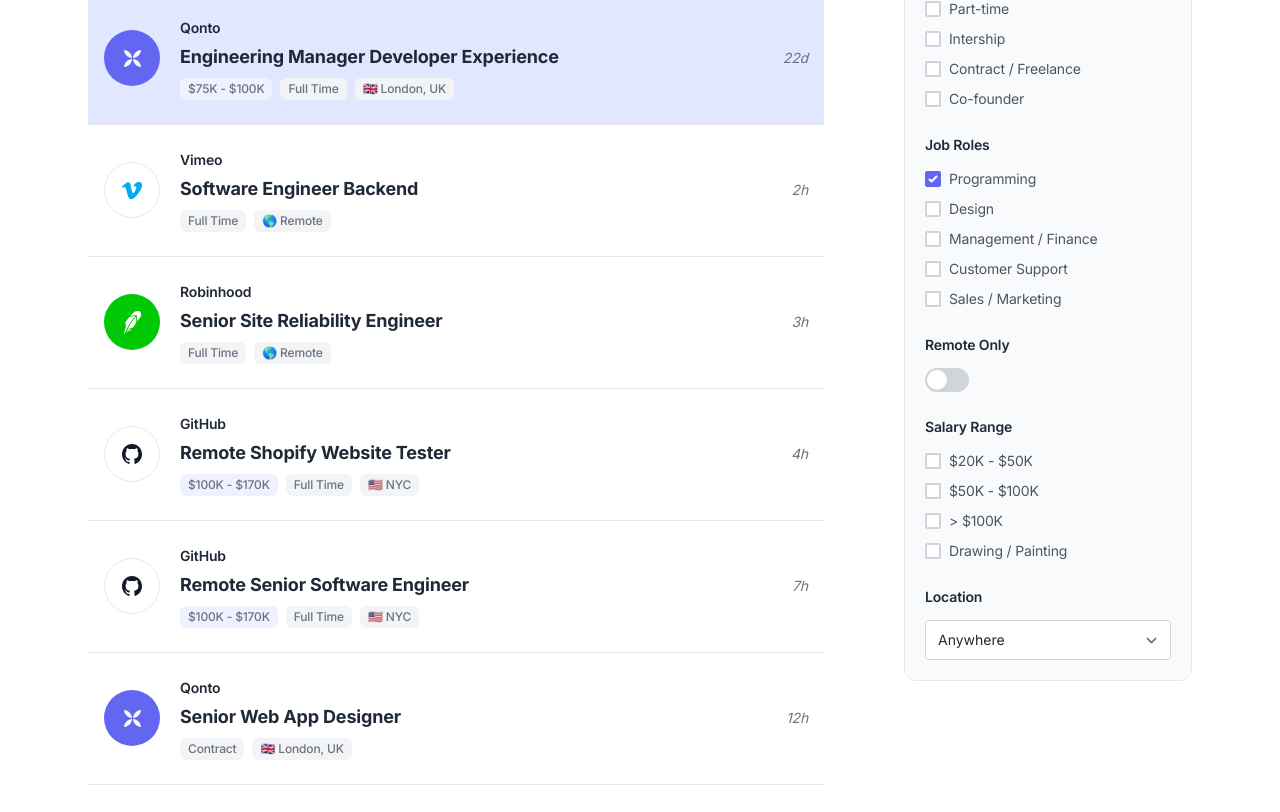
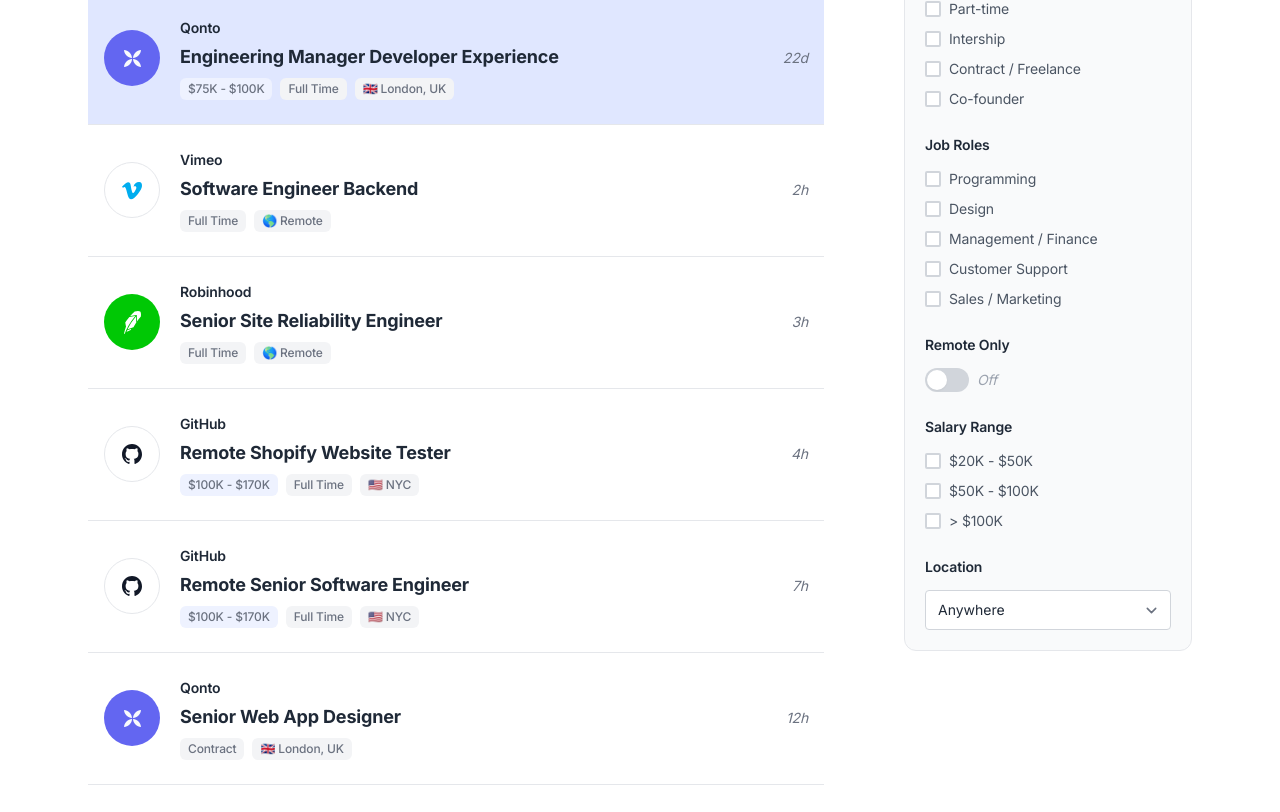
Before and after one commit to ambroseahawo/jobs-listing, a Next.js app: page / in a window 1280 px wide. Shown: the part 720-1532 px from the top of the page. Built offline with nearby package versions, Linux system fonts and the light colour scheme.

Commit message:
Modularise filters component

```diff
--- /dev/null
+++ b/src/components/FilterSection.tsx
@@ -0,0 +1,67 @@
+import { ReactNode } from "react";
+
+interface FilterOption {
+  id: string;
+  label: string;
+}
+
+interface FilterSectionProps {
+  title: string;
+  children: ReactNode;
+}
+
+const FilterSection = ({ title, children }: FilterSectionProps) => {
+  return (
+    <div>
+      <div className="cd67x cf37z c3774 cznhr">{title}</div>
+      {children}
+    </div>
+  );
+};
+
+interface CheckboxListProps {
+  options: FilterOption[];
+  values: Record<string, boolean>;
+  onChange: (id: string) => void;
+}
+
+const CheckboxList = ({ options, values, onChange }: CheckboxListProps) => {
+  return (
+    <ul className="czodn">
+      {options.map((option) => (
+        <li key={option.id}>
+          <label className="c8og8 cduop">
+            <input
+              type="checkbox"
+              className="cicja"
+              checked={values[option.id]}
+              onChange={() => onChange(option.id)}
+            />
+            <span className="cvhuf cf37z cm87k">{option.label}</span>
+          </label>
+        </li>
+      ))}
+    </ul>
+  );
+};
+
+interface SelectProps {
+  options: string[];
+  value: string;
+  onChange: (value: string) => void;
+}
+
+const Select = ({ options, value, onChange }: SelectProps) => {
+  return (
+    <>
+      <label className="cxbaz">Location</label>
+      <select className="coiqx cn582" value={value} onChange={(e) => onChange(e.target.value)}>
+        {options.map((option) => (
+          <option key={option}>{option}</option>
+        ))}
+      </select>
+    </>
+  );
+};
+
+export { CheckboxList, FilterSection, Select };
--- a/src/components/Sidebar.tsx
+++ b/src/components/Sidebar.tsx
@@ -1,140 +1,112 @@
+"use client";
+
+import { useState } from "react";
+import filtersData from "../data/filters.json";
+import { CheckboxList, FilterSection, Select } from "./FilterSection";
+
 const Sidebar = () => {
+  const [jobTypes, setJobTypes] = useState<Record<string, boolean>>(
+    Object.fromEntries(filtersData.jobTypes.options.map((opt) => [opt.id, false])),
+  );
+
+  const [jobRoles, setJobRoles] = useState<Record<string, boolean>>(
+    Object.fromEntries(filtersData.jobRoles.options.map((opt) => [opt.id, false])),
+  );
+
+  const [remoteOnly, setRemoteOnly] = useState(false);
+
+  const [salaryRange, setSalaryRange] = useState<Record<string, boolean>>(
+    Object.fromEntries(filtersData.salaryRange.options.map((opt) => [opt.id, false])),
+  );
+
+  const [location, setLocation] = useState(filtersData.locations.options[0]);
+
+  const handleJobTypeChange = (id: string) => {
+    setJobTypes((prev) => ({
+      ...prev,
+      [id]: !prev[id],
+    }));
+  };
+
+  const handleJobRoleChange = (id: string) => {
+    setJobRoles((prev) => ({
+      ...prev,
+      [id]: !prev[id],
+    }));
+  };
+
+  const handleSalaryRangeChange = (id: string) => {
+    setSalaryRange((prev) => ({
+      ...prev,
+      [id]: !prev[id],
+    }));
+  };
+
+  const handleClear = () => {
+    setJobTypes(Object.fromEntries(filtersData.jobTypes.options.map((opt) => [opt.id, false])));
+    setJobRoles(Object.fromEntries(filtersData.jobRoles.options.map((opt) => [opt.id, false])));
+    setRemoteOnly(false);
+    setSalaryRange(Object.fromEntries(filtersData.salaryRange.options.map((opt) => [opt.id, false])));
+    setLocation(filtersData.locations.options[0]);
+  };
+
   return (
     <aside className="cjx7n crf2m cc7q4 ctnpq cmvfi cu2gg cfh68 cy519">
       <div className="c5uys ctbeu">
         <div className="cwq9z c7z1d cqwhl czhnl c2cn0 ck73f">
           <div className="c6kdq cv23o cx5ip cv5zz">
-            <button className="cf37z c4vrg cw2fq c4von">Clear</button>
+            <button className="cf37z c4vrg cw2fq c4von" onClick={handleClear}>
+              Clear
+            </button>
           </div>
 
           <div className="c8dcm c3ma2 cx1zb cr8k3">
-            <div>
-              <div className="cd67x cf37z c3774 cznhr">Job Type</div>
-              <ul className="czodn">
-                <li>
-                  <label className="c8og8 cduop">
-                    <input type="checkbox" className="cicja" />
-                    <span className="cvhuf cf37z cm87k">Full-time</span>
-                  </label>
-                </li>
-                <li>
-                  <label className="c8og8 cduop">
-                    <input type="checkbox" className="cicja" />
-                    <span className="cvhuf cf37z cm87k">Part-time</span>
-                  </label>
-                </li>
-                <li>
-                  <label className="c8og8 cduop">
-                    <input type="checkbox" className="cicja" />
-                    <span className="cvhuf cf37z cm87k">Intership</span>
-                  </label>
-                </li>
-                <li>
-                  <label className="c8og8 cduop">
-                    <input type="checkbox" className="cicja" />
-                    <span className="cvhuf cf37z cm87k">Contract / Freelance</span>
-                  </label>
-                </li>
-                <li>
-                  <label className="c8og8 cduop">
-                    <input type="checkbox" className="cicja" />
-                    <span className="cvhuf cf37z cm87k">Co-founder</span>
-                  </label>
-                </li>
-              </ul>
-            </div>
+            <FilterSection title={filtersData.jobTypes.title}>
+              <CheckboxList
+                options={filtersData.jobTypes.options}
+                values={jobTypes}
+                onChange={handleJobTypeChange}
+              />
+            </FilterSection>
 
-            <div>
-              <div className="cd67x cf37z c3774 cznhr">Job Roles</div>
-              <ul className="czodn">
-                <li>
-                  <label className="c8og8 cduop">
-                    <input type="checkbox" className="cicja" checked />
-                    <span className="cvhuf cf37z cm87k">Programming</span>
-                  </label>
-                </li>
-                <li>
-                  <label className="c8og8 cduop">
-                    <input type="checkbox" className="cicja" />
-                    <span className="cvhuf cf37z cm87k">Design</span>
-                  </label>
-                </li>
-                <li>
-                  <label className="c8og8 cduop">
-                    <input type="checkbox" className="cicja" />
-                    <span className="cvhuf cf37z cm87k">Management / Finance</span>
-                  </label>
-                </li>
-                <li>
-                  <label className="c8og8 cduop">
-                    <input type="checkbox" className="cicja" />
-                    <span className="cvhuf cf37z cm87k">Customer Support</span>
-                  </label>
-                </li>
-                <li>
-                  <label className="c8og8 cduop">
-                    <input type="checkbox" className="cicja" />
-                    <span className="cvhuf cf37z cm87k">Sales / Marketing</span>
-                  </label>
-                </li>
-              </ul>
-            </div>
+            <FilterSection title={filtersData.jobRoles.title}>
+              <CheckboxList
+                options={filtersData.jobRoles.options}
+                values={jobRoles}
+                onChange={handleJobRoleChange}
+              />
+            </FilterSection>
 
-            <div>
-              <div className="cd67x cf37z c3774 cznhr">Remote Only</div>
-              <div className="c8og8 cduop" x-data="{ checked: false }">
+            <FilterSection title="Remote Only">
+              <div className="c8og8 cduop">
                 <div className="cumo3">
-                  <input type="checkbox" id="remote-toggle" className="cxbaz" x-model="checked" />
+                  <input
+                    type="checkbox"
+                    id="remote-toggle"
+                    className="cxbaz"
+                    checked={remoteOnly}
+                    onChange={(e) => setRemoteOnly(e.target.checked)}
+                  />
                   <label className="cg72j" htmlFor="remote-toggle">
                     <span className="cz0l8 ctpla" aria-hidden="true"></span>
                     <span className="cxbaz">Remote Only</span>
                   </label>
                 </div>
-                <div className="cvhuf cf37z c75bs ccyd8" x-text="checked ? 'On' : 'Off'"></div>
+                <div className="cvhuf cf37z c75bs ccyd8">{remoteOnly ? "On" : "Off"}</div>
               </div>
-            </div>
+            </FilterSection>
 
-            <div>
-              <div className="cd67x cf37z c3774 cznhr">Salary Range</div>
-              <ul className="czodn">
-                <li>
-                  <label className="c8og8 cduop">
-                    <input type="checkbox" className="cicja" />
-                    <span className="cvhuf cf37z cm87k">$20K - $50K</span>
-                  </label>
-                </li>
-                <li>
-                  <label className="c8og8 cduop">
-                    <input type="checkbox" className="cicja" />
-                    <span className="cvhuf cf37z cm87k">$50K - $100K</span>
-                  </label>
-                </li>
-                <li>
-                  <label className="c8og8 cduop">
-                    <input type="checkbox" className="cicja" />
-                    <span className="cvhuf cf37z cm87k">&gt; $100K</span>
-                  </label>
-                </li>
-                <li>
-                  <label className="c8og8 cduop">
-                    <input type="checkbox" className="cicja" />
-                    <span className="cvhuf cf37z cm87k">Drawing / Painting</span>
-                  </label>
-                </li>
-              </ul>
-            </div>
+            <FilterSection title={filtersData.salaryRange.title}>
+              <CheckboxList
+                options={filtersData.salaryRange.options}
+                values={salaryRange}
+                onChange={handleSalaryRangeChange}
+              />
+            </FilterSection>
 
-            <div>
-              <div className="cd67x cf37z c3774 cznhr">Location</div>
-              <label className="cxbaz">Location</label>
-              <select className="coiqx cn582">
-                <option>Anywhere</option>
-                <option>London</option>
-                <option>San Francisco</option>
-                <option>New York</option>
-                <option>Berlin</option>
-              </select>
-            </div>
+            <FilterSection title={filtersData.locations.title}>
+              <Select options={filtersData.locations.options} value={location} onChange={setLocation} />
+            </FilterSection>
           </div>
         </div>
       </div>
--- /dev/null
+++ b/src/data/filters.json
@@ -0,0 +1,34 @@
+{
+  "jobTypes": {
+    "title": "Job Type",
+    "options": [
+      { "id": "fullTime", "label": "Full-time" },
+      { "id": "partTime", "label": "Part-time" },
+      { "id": "internship", "label": "Intership" },
+      { "id": "contract", "label": "Contract / Freelance" },
+      { "id": "cofounder", "label": "Co-founder" }
+    ]
+  },
+  "jobRoles": {
+    "title": "Job Roles",
+    "options": [
+      { "id": "programming", "label": "Programming" },
+      { "id": "design", "label": "Design" },
+      { "id": "management", "label": "Management / Finance" },
+      { "id": "customerSupport", "label": "Customer Support" },
+      { "id": "sales", "label": "Sales / Marketing" }
+    ]
+  },
+  "salaryRange": {
+    "title": "Salary Range",
+    "options": [
+      { "id": "range20to50", "label": "$20K - $50K" },
+      { "id": "range50to100", "label": "$50K - $100K" },
+      { "id": "range100plus", "label": "> $100K" }
+    ]
+  },
+  "locations": {
+    "title": "Location",
+    "options": ["Anywhere", "London", "San Francisco", "New York", "Berlin"]
+  }
+}
```
